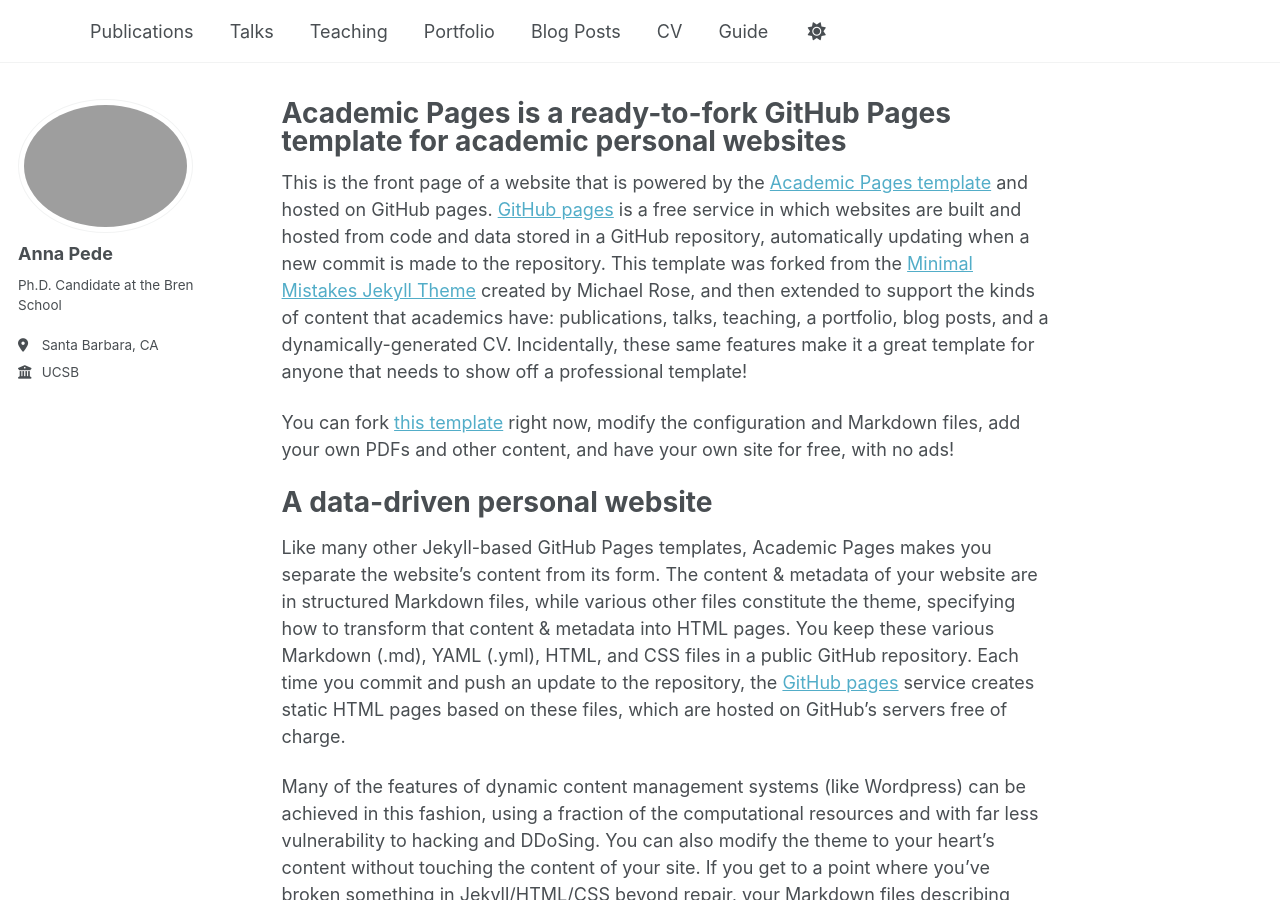
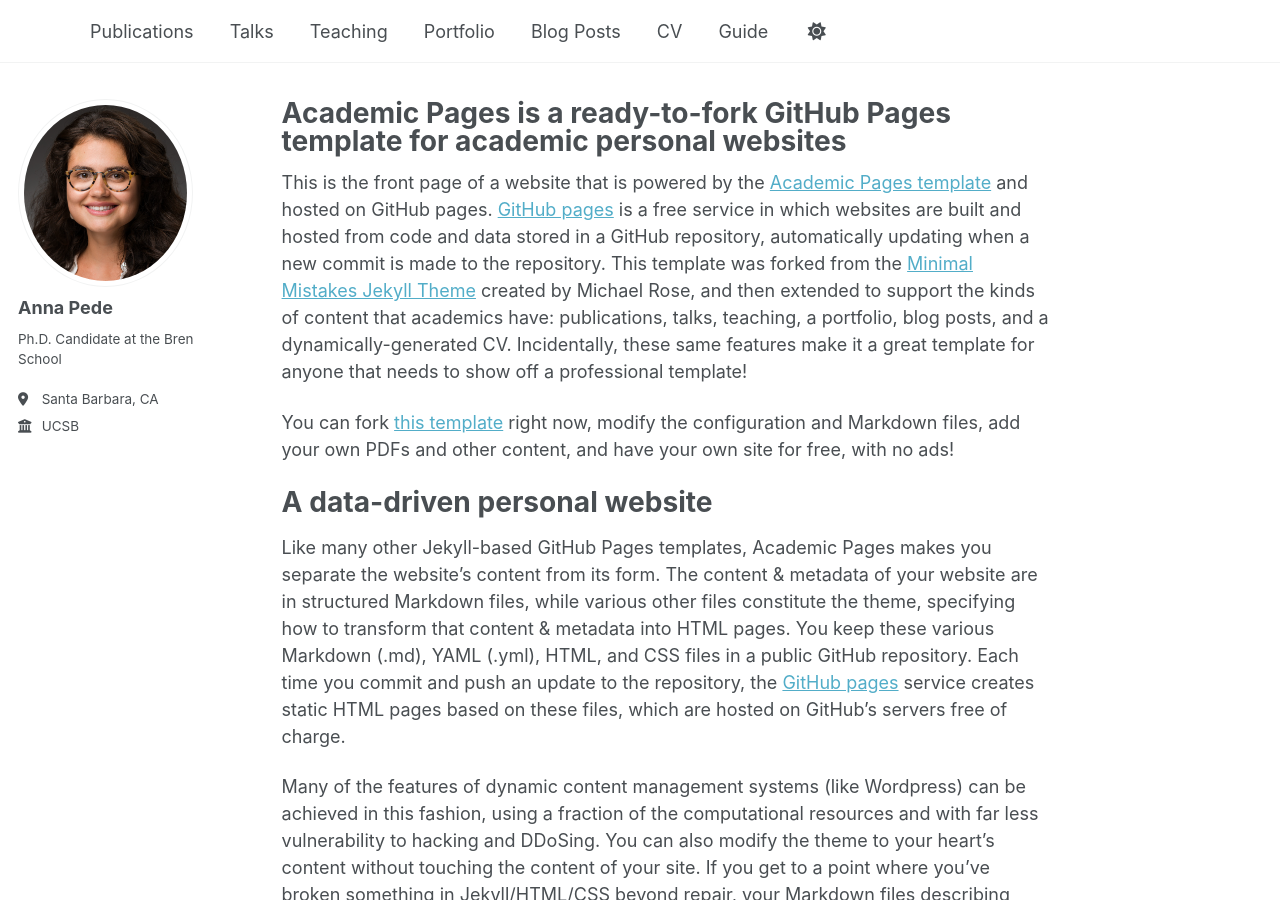
Before and after one commit to annapede/annapede.github.io, a Jekyll site: the page built from _pages/about.md, in a window 1280 px wide and 900 px high. Built offline with Jekyll 4.4.1, drawn with Linux system fonts in a browser that asks for light colours; a script that is not in the unit is left out.

Commit message:
Update _config.yml

```diff
--- a/_config.yml
+++ b/_config.yml
@@ -22,7 +22,7 @@ repository               : "academicpages/academicpages.github.io"
 #               Additional customization can be done by editing /_includes/author-profile.html
 author:
   # Biographic information
-  avatar           : "profile.png"
+  avatar           : "photo_check.png"
   name             : "Anna Pede"
   pronouns         : #  "she/her"
   bio              : "Ph.D. Candidate at the Bren School"
```
